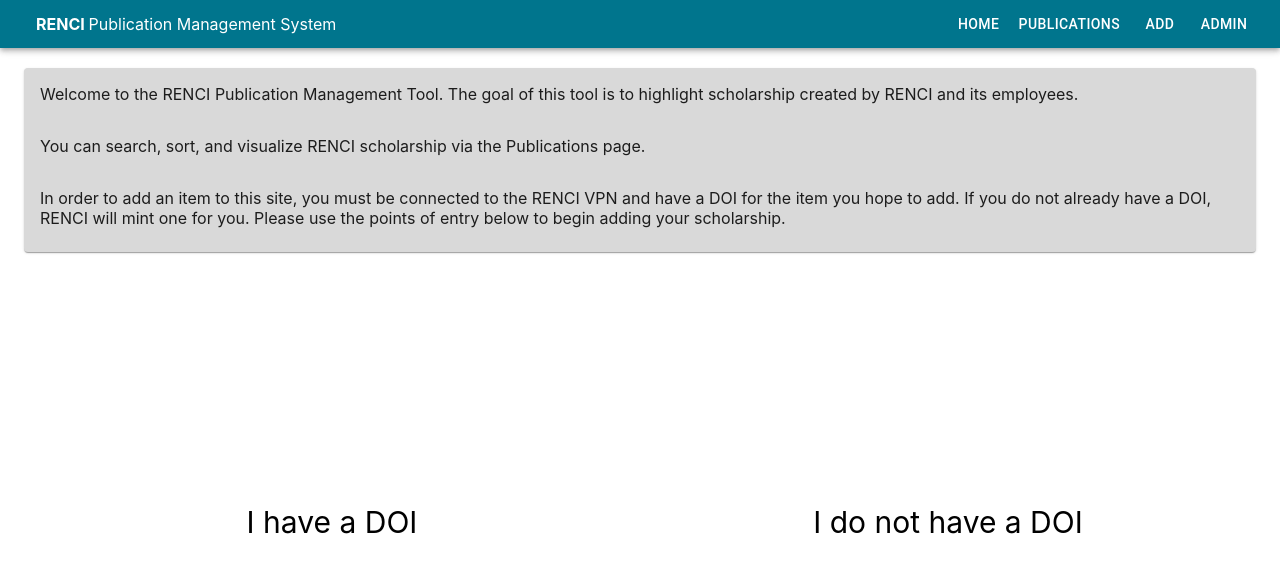
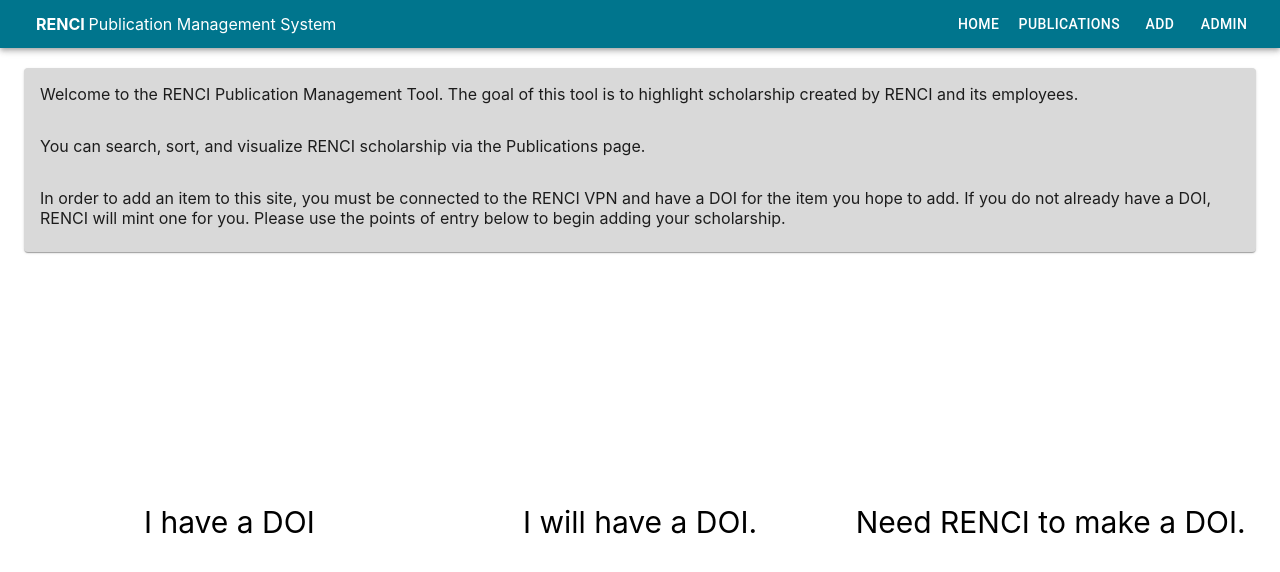
Before and after one commit to connectbo/Publication-Management-System-RENCI, a React (Create React App) app in the folder frontend/: page / in a window 1280 px wide. Shown: the top 572 px of the page. Built offline with nearby package versions, Linux system fonts and the light colour scheme.

Commit message:
New home page layout

```diff
--- a/frontend/src/views/Home.js
+++ b/frontend/src/views/Home.js
@@ -14,8 +14,9 @@ const useStyles = makeStyles({
 
 function Home() {
     const classes = useStyles();
-    const [doiText, setDoiText] = useState("I have a DOI")
-    const [nondoiText, setNonDoiText] = useState("I do not have a DOI")
+    const [text_left, setTextLeft] = useState("I have a DOI")
+    const [text_middle, setTextMiddle] = useState("I will have a DOI.")
+    const [text_right, setTextRight] = useState("Need RENCI to make a DOI.")
 
     return (
         <Container>
@@ -30,8 +31,10 @@ function Home() {
             </div>
             <br />
             <div className="home-option-container">
-                <a className="home-have-doi" href="add"><div className="home-text" onMouseEnter={() => { setDoiText("Have DOI? Let's get started.") }} onMouseOut={() => {setDoiText("I have a DOI.")}}>{doiText}</div></a>
-                <a className="home-non-doi" href="https://docs.google.com/forms/d/e/1FAIpQLSdtJQ2h8qalkr6r1jIBhmJs88M_t_GVqOekdcX6zGVtgcBZAQ/viewform?usp=sf_link" target="_blank"><div className="home-text" onMouseEnter={() => { setNonDoiText("Don't have DOI? Please fill out this form.") }} onMouseOut={() => {setNonDoiText("I don't have a DOI.")}}>{nondoiText}</div></a>
+                <a className="home-have-doi" href="add"><div className="home-text" onMouseEnter={() => { setTextLeft("Have DOI? Let's get started.") }} onMouseOut={() => {setTextLeft("I have a DOI.")}}>{text_left}</div></a>
+                <a className="home-non-doi" href="" target="_blank"><div className="home-text" onMouseEnter={() => { setTextMiddle("Please fill out this form.") }} onMouseOut={() => {setTextMiddle("I will have a DOI.")}}>{text_middle}</div></a>
+                <a className="home-non-doi" href="https://docs.google.com/forms/d/e/1FAIpQLSdtJQ2h8qalkr6r1jIBhmJs88M_t_GVqOekdcX6zGVtgcBZAQ/viewform?usp=sf_link" target="_blank"><div className="home-text" onMouseEnter={() => { setTextRight("Please fill out this form.") }} onMouseOut={() => {setTextRight("Need RENCI to make a DOI.")}}>{text_right}</div></a>
+
             </div>
         </Container>
     )
```
